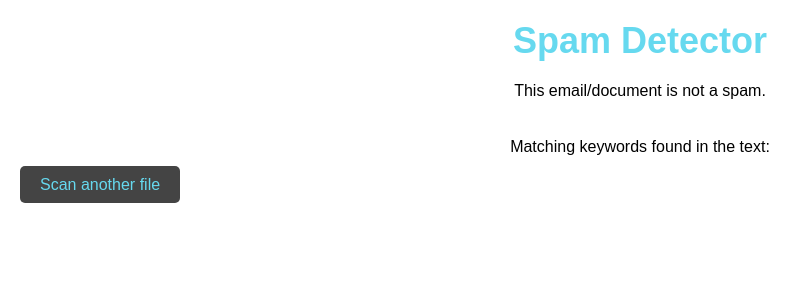
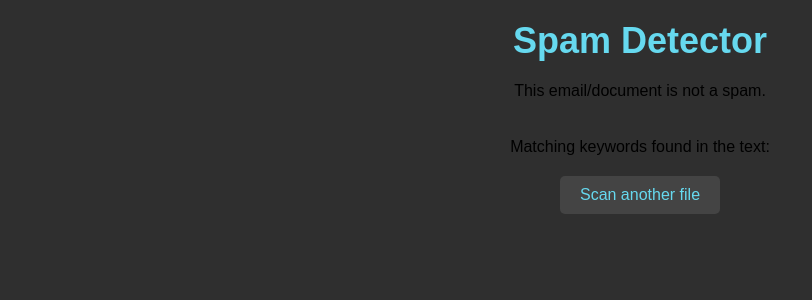
Before and after one commit to Lusifer2602/spamdetector, a Flask app: template templates/result.html in a window 1280 px wide. Shown: the top 300 px of the page, without its empty margins (0-812 px from the left). Run offline with Flask 3, Linux system fonts and the light colour scheme; the template is opened without the code that fills it, so the values that code supplies are empty.

Commit message:
Update stylesheet.css
color update

```diff
--- a/static/stylesheet.css
+++ b/static/stylesheet.css
@@ -7,7 +7,7 @@
 
   body {
     font-family: Arial, sans-serif;
-    background-co
+    background-color: #2f2f2f;
     display: flex;
     flex-direction: column;
     align-items: center;
@@ -62,7 +62,7 @@
     padding: 10px;
     border-radius: 5px;
     background-color: #444;
-
+  }
   .spam-result span {
     color: #ff69b4;
   }
@@ -77,5 +77,5 @@
     margin: 10px;
     padding: 10px;
     border-radius: 5px;
-    background-color    : transparent;
+    background-color: transparent;
   }
```
